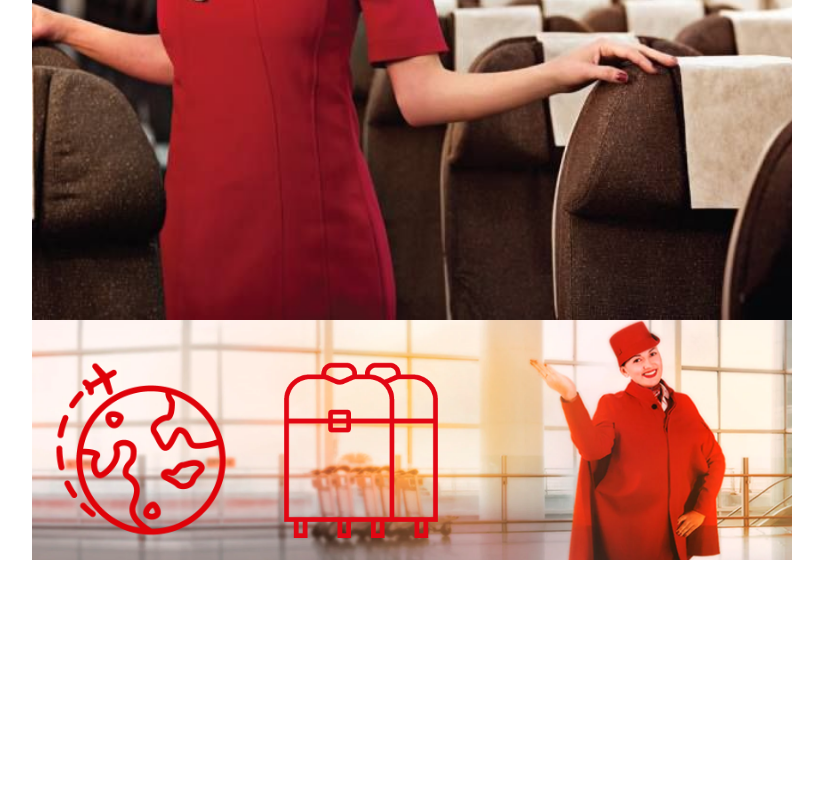
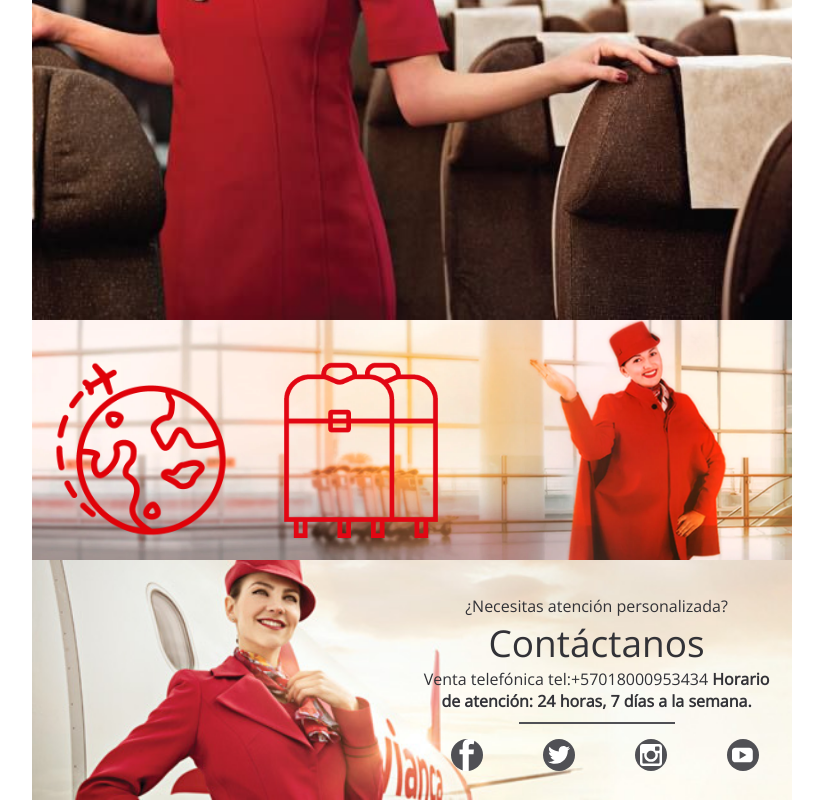
Before and after one commit to wilberandresm/Newsletter_Avianca, a plain HTML site: page index.html in a window 1280 px wide. Shown: the part 1361-2161 px from the top of the page, without its empty margins (228-1051 px from the left). Before the commit the page ends 1921 px from the top, so only its background shows below. Drawn offline with nearby package versions, Linux system fonts and the light colour scheme.

Commit message:
footer
adicción del footer

```diff
--- a/css/style.css
+++ b/css/style.css
@@ -6,8 +6,7 @@ html, body, span, applet, object, iframe,
 h1, h2, h3, h4, h5, h6, blockquote, pre,
 a, abbr, acronym, address, big, cite, code,
 del, dfn, em, ins, kbd, q, s, samp,
-small, strike, strong, sub, sup, tt, var,
-b, u, i, center,
+small, strike, strong, sub, sup, tt, var, u, i, center,
 dl, dt, dd, ol, ul, li,
 fieldset, form, label, legend,
 table, caption, tbody, tfoot, thead, tr, th, td,
@@ -84,8 +83,8 @@ header{
 img{
 
     max-width: 100%;
-    height: auto;
-    float: left;
+   /**  height: auto;
+   float: left;**/
 }
 
 .portada{
@@ -426,3 +425,66 @@ img{
     height: 178px;
     float: left;
 }
+
+/**footer**/
+
+.piedepagina{
+    padding-top: 20px;
+    background: url(../img/foto_banner_19.jpg) no-repeat;
+    background-size: cover;
+    padding-bottom: 20px;
+    width: 100%;
+    height: 200px;
+    text-align: center;
+
+}
+footer{
+    text-align: center;
+    margin: 0px auto;
+}
+.contactanos{
+    float: right;
+    margin: 0px auto;
+    color:#323237;
+    line-height: normal;
+    margin-left: 389px;
+    margin-right: 20px;
+}
+
+.contenidocontacto p{
+    margin-top: 0px;
+    margin-bottom: 0px;
+}
+#pregunta{
+    margin-bottom: 0px;
+    margin-top: 15px;
+}
+#contacta{
+    font-size: 37px;
+
+}
+#rayasociales{
+    background: #505055;
+    margin-top: 10px;
+}
+.redessociales{
+    float: left;
+    margin-left: 389px;
+    margin-top: 15px;
+}
+
+.icono{
+    width: 22px;
+    height: 32px;
+}
+.redessociales a{
+    text-decoration: none;
+    background: #505055;
+    width: 32px;
+    height: 32px;
+    display: block;
+    border-radius: 50%;
+    float: left;
+    margin-left: 30px;
+    margin-right: 30px;
+}
--- a/index.html
+++ b/index.html
@@ -124,6 +124,37 @@
 
             </div>
         </div>
+        <div class="piedepagina">
+            <footer >
+                <div class="contactanos">
+                    <div class="contenidocontacto" id="pregunta">
+                        <p>¿Necesitas atención personalizada?</p>
+                    </div>
+                    <div class="contenidocontacto" id="contacta">
+                        <p>Contáctanos</p>
+                    </div>
+                    <div class="contenidocontacto" id="horario">
+                        <p>Venta telefónica tel:+57018000953434 <b> Horario de atención: 24 horas, 7 días a la semana.</b></p>
+                    </div>
+                    <div class="raya" id="rayasociales"></div>
+                </div>
+
+                <div class="redessociales">
+                    <a href="https://es-la.facebook.com/AviancaGlobal/" target="_blank">
+                        <img class="icono" src="../Newsletter_Avianca/img/icon_footer_facebook.svg" alt="facebook">
+                    </a>
+                    <a href="https://twitter.com/avianca" target="_blank">
+                        <img class="icono" src="../Newsletter_Avianca/img/icon_footer_twitter.svg" alt="twitter">
+                    </a>
+                    <a href="https://www.instagram.com/avianca/?hl=es-la" target="_blank">
+                        <img class="icono" src="../Newsletter_Avianca/img/icon_footer_instagram.svg" alt="instagram">
+                    </a>
+                    <a href="https://www.youtube.com/user/aviancachannel" target="_blank">
+                        <img class="icono" src="../Newsletter_Avianca/img/ic-youtube.svg" alt="youtube">
+                    </a>
+                </div>
+            </footer>
+        </div>
 
 
 
```
Also changed, not shown: img/contacto.png (added), img/ic-support-foot.svg (added), img/ic-youtube.svg (added), img/icon_footer_facebook.svg (added), img/icon_footer_instagram.svg (added), img/icon_footer_twitter.svg (added).
